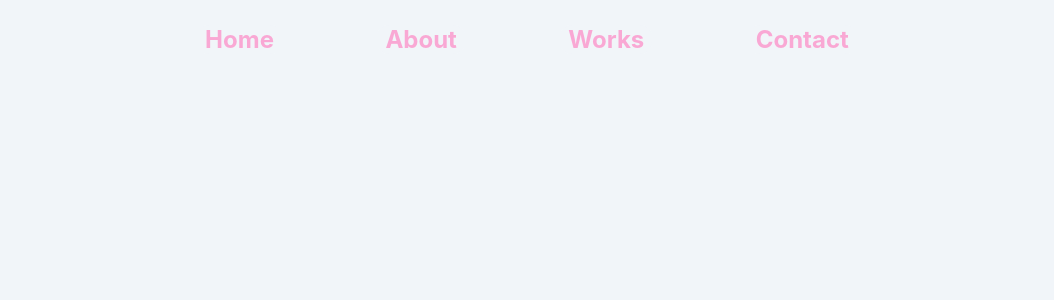
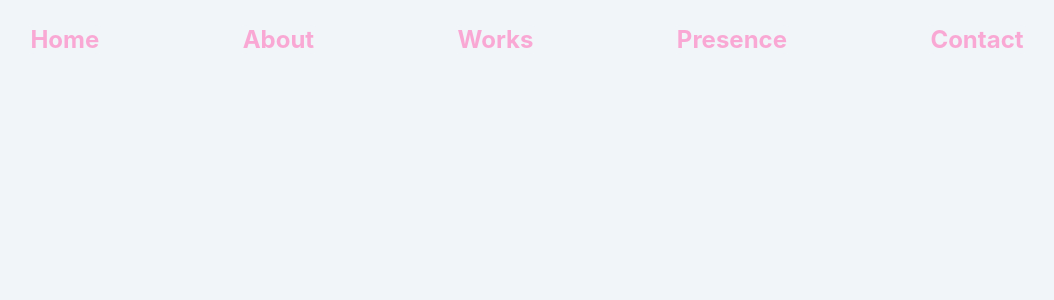
Before and after one commit to NikolaJelavic/mark-cayanan, a React (Vite) app: page /mark-cayanan/about in a window 1280 px wide. Shown: the top 300 px of the page, without its empty margins (113-1167 px from the left). Built offline with nearby package versions, Linux system fonts and the light colour scheme.

Commit message:
dropdown

```diff
--- a/src/App.jsx
+++ b/src/App.jsx
@@ -7,6 +7,7 @@ import Navbar from './components/Navbar';
 import Home from './pages/Home';
 
 import './App.css'
+import Presence from './pages/Presence';
 
 function App() {
   return (
@@ -19,6 +20,7 @@ function App() {
           <Route path="/about" element={<About />} />
           <Route path="/works" element={<Works />} />
           <Route path="/contact" element={<Contact />} />
+          <Route path="/presence" element={<Presence/>}/>
         </Routes>
       </div>
     </Router>
--- a/src/components/Navbar.jsx
+++ b/src/components/Navbar.jsx
@@ -1,10 +1,12 @@
 import { Link } from "react-router-dom";
+import { useState } from "react";
 
-const NavLink = ({ to, children }) => (
+const NavLink = ({ to, children, onClick }) => (
   <li>
     <Link
       to={to}
-      className="text-pink-300 font-bold hover:text-pink-400 text-2xl bg-slate-100 px-2 rounded-xl"
+      className="text-pink-300 font-bold hover:text-pink-400 text-2xl bg-slate-100 px-2 rounded-xl my-3"
+      onClick={onClick}
     >
       {children}
     </Link>
@@ -12,14 +14,43 @@ const NavLink = ({ to, children }) => (
 );
 
 export default function Navbar() {
+  const [isMenuOpen, setMenuOpen] = useState(false);
+
+  const toggleMenu = () => {
+    setMenuOpen(!isMenuOpen);
+  };
+
   return (
-    <nav className=" p-6   bg-transparent">
-      <ul className="flex justify-around space-x-4 w-3/5 mx-auto relative z-10">
-    <NavLink to="/">Home</NavLink>
-    <NavLink to="/about">About</NavLink>
-    <NavLink to="/works">Works</NavLink>
-    <NavLink to="/contact">Contact</NavLink>
-  </ul>
+    <nav className=" p-6 bg-transparent">
+      <div className="flex justify-between mx-auto relative z-10">
+      <button
+          className="lg:hidden text-white text-3xl focus:outline-none bg-pink-400 p-4 justify-left"
+          onClick={toggleMenu}
+        >
+          &#9776;
+        </button>
+        <ul
+          className={`${
+            isMenuOpen ? "block" : "hidden"
+          } lg:flex lg:justify-evenly  lg:space-x-4 lg:w-full w-36 absolute lg:relative bg-pink-400 lg:bg-transparent top-full lg:top-0 left-0 lg:left-auto  lg:mt-0 p-4 lg:p-0 `}
+        >
+          <NavLink to="/" onClick={toggleMenu}>
+            Home
+          </NavLink>
+          <NavLink to="/about" onClick={toggleMenu}>
+            About
+          </NavLink>
+          <NavLink to="/works" onClick={toggleMenu}>
+            Works
+          </NavLink>
+          <NavLink to="/presence" onClick={toggleMenu}>
+            Presence
+          </NavLink>
+          <NavLink to="/contact" onClick={toggleMenu}>
+            Contact
+          </NavLink>
+        </ul>
+     </div>
     </nav>
   );
 }
--- a/src/pages/About.jsx
+++ b/src/pages/About.jsx
@@ -3,7 +3,7 @@ import Footer from "../components/Footer";
 
 export default function About() {
 
-    return <div className=" w-11/12 lg:w-1/2 mx-auto 	"><div >
+    return <div className=" w-11/12 lg:w-1/2 mx-auto mt-20	"><div >
     Mark Anthony Cayanan grew up in Angeles City, Philippines.
 
     They obtained an MFA from the University of Wisconsin in Madison and a PhD from the University of Adelaide, where they received a Dean’s Commendation for Doctoral Thesis Excellence and the 2021 Doctoral Research Medal.
@@ -17,31 +17,9 @@ export default function About() {
 
     They are also currently a postdoctoral fellow at the ICI Berlin Institute for Cultural Inquiry.
     </div>
-<h2 className="mt-8 mb-4">Profiles and Write-ups</h2>
 
-<ul>
-    <li>
-        Postdoctoral Research Fellow, <a href="https://www.ici-berlin.org/people/cayanan/" target="_blank" rel="noopener noreferrer">ICI Berlin Institute for Cultural Inquiry</a>
-    </li>
-    <li>
-        Assistant Professor, <a href="https://works.bepress.com/markanthony-cayanan/" target="_blank" rel="noopener noreferrer">Ateneo de Manila University</a>
-    </li>
-    <li>
-        A Conversation with Cyril Wong, <a href="http://queersoutheastasia.com/a-conversation-with-mark-anthony-cayanan-july-2021" target="_blank" rel="noopener noreferrer">Queer Southeast Asia</a>
-    </li>
-    <li>
-        Author, <a href="https://giramondopublishing.com/authors/mark-anthony-cayanan/" target="_blank" rel="noopener noreferrer">Giramondo Publishing</a>
-    </li>
-    <li>
-        Writing Fellow, Art Omi in New York, USA (September 2023), <a href="https://artomi.org/art-omi-writers-2023-fall/#" target="_blank" rel="noopener noreferrer">Art Omi</a>
-    </li>
-    <li>
-        Writer in Residence, Villa Sarkia in Sysmä, Finland (2019), <a href="https://villasarkia.wordpress.com/2019/02/20/i-remember/" target="_blank" rel="noopener noreferrer">Villa Sarkia</a>
-    </li>
-    <li>
-        Writing Fellow, Civitella Ranieri Foundation in Umbertide, Italy (2013), <a href="https://civitella.org/fellow/mark-cayanan/" target="_blank" rel="noopener noreferrer">Civitella Ranieri Foundation</a>
-    </li>
-</ul>
+
+
 <br />
 <br />
 <br />
--- a/src/pages/Home.jsx
+++ b/src/pages/Home.jsx
@@ -3,10 +3,6 @@ export default function Home() {
 
     return (
 
-        // <div className="bg-transparent">
-        //       <img src="https://res.cloudinary.com/dvwnqprsp/image/upload/v1701392777/Mark-Cayanan/Full-body_Milan_2_e6kfhl.jpg" alt="Mark Cayanan"
-        //       className=" h-screen w-screen object-cover " />
-        // </div>
         <div className="bg-transparent">
               <img src="https://res.cloudinary.com/dvwnqprsp/image/upload/v1701392777/Mark-Cayanan/Full-body_Milan_2_e6kfhl.jpg" alt="Mark Cayanan"
               className=" h-screen w-screen object-cover absolute top-0" />
--- /dev/null
+++ b/src/pages/Presence.jsx
@@ -0,0 +1,34 @@
+
+
+export default function Presence() {
+
+
+    return (<div className=" w-11/12 lg:w-1/2 mx-auto 	">
+        <h2 className="mt-8 mb-4">Profiles and Write-ups</h2>
+
+<ul>
+    <li>
+        Postdoctoral Research Fellow, <a href="https://www.ici-berlin.org/people/cayanan/" target="_blank" rel="noopener noreferrer">ICI Berlin Institute for Cultural Inquiry</a>
+    </li>
+    <li>
+        Assistant Professor, <a href="https://works.bepress.com/markanthony-cayanan/" target="_blank" rel="noopener noreferrer">Ateneo de Manila University</a>
+    </li>
+    <li>
+        A Conversation with Cyril Wong, <a href="http://queersoutheastasia.com/a-conversation-with-mark-anthony-cayanan-july-2021" target="_blank" rel="noopener noreferrer">Queer Southeast Asia</a>
+    </li>
+    <li>
+        Author, <a href="https://giramondopublishing.com/authors/mark-anthony-cayanan/" target="_blank" rel="noopener noreferrer">Giramondo Publishing</a>
+    </li>
+    <li>
+        Writing Fellow, Art Omi in New York, USA (September 2023), <a href="https://artomi.org/art-omi-writers-2023-fall/#" target="_blank" rel="noopener noreferrer">Art Omi</a>
+    </li>
+    <li>
+        Writer in Residence, Villa Sarkia in Sysmä, Finland (2019), <a href="https://villasarkia.wordpress.com/2019/02/20/i-remember/" target="_blank" rel="noopener noreferrer">Villa Sarkia</a>
+    </li>
+    <li>
+        Writing Fellow, Civitella Ranieri Foundation in Umbertide, Italy (2013), <a href="https://civitella.org/fellow/mark-cayanan/" target="_blank" rel="noopener noreferrer">Civitella Ranieri Foundation</a>
+    </li>
+</ul>
+</div>
+    )
+};
```
